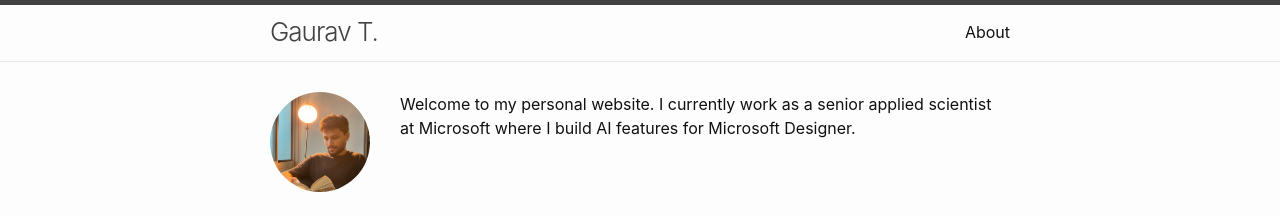
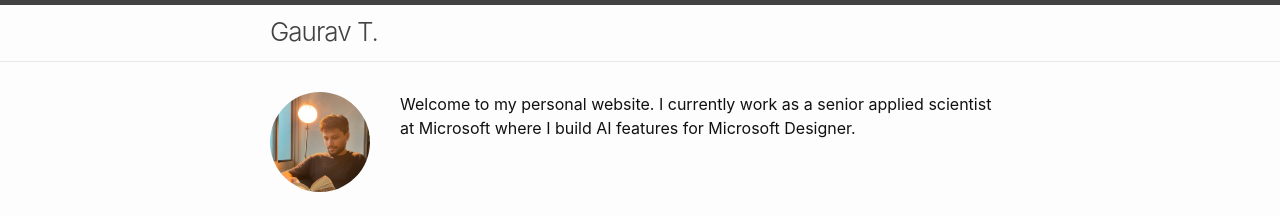
Before and after one commit to gauravtendolkar/gauravtendolkar.github.io, a Jekyll site: the page built from docs/index.markdown, in a window 1280 px wide. Shown: the top 216 px of the page. Built offline with Jekyll 4.4.1, drawn with Linux system fonts in a browser that asks for light colours.

Commit message:
test layout

```diff
--- a/docs/_includes/header.html
+++ b/docs/_includes/header.html
@@ -5,7 +5,7 @@
     {%- assign page_paths = site.header_pages | default: default_paths -%}
     <a class="site-title" rel="author" href="{{ "/" | relative_url }}">{{ site.title | escape }}</a>
 
-    {%- if page_paths -%}
+    <!-- {%- if page_paths -%}
       <nav class="site-nav">
         <input type="checkbox" id="nav-trigger" class="nav-trigger" />
         <label for="nav-trigger">
@@ -25,6 +25,6 @@
           {%- endfor -%}
         </div>
       </nav>
-    {%- endif -%}
+    {%- endif -%} -->
   </div>
 </header>
```
